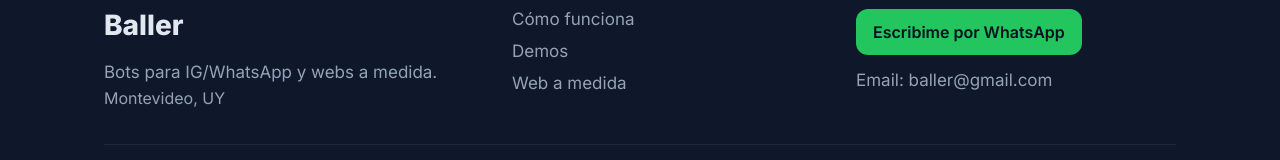
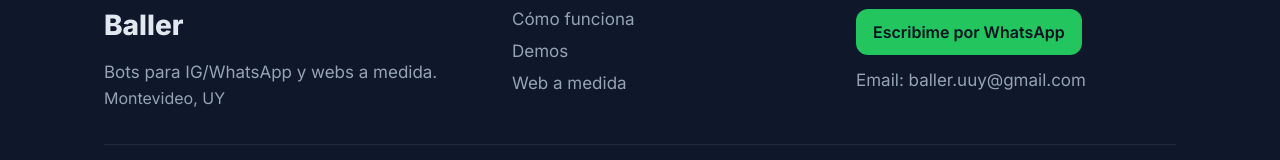
Before and after one commit to JoaquinKarawacki/baller-landing, a React (Vite) app: page / in a window 1280 px wide. Shown: the part 2487-2647 px from the top of the page. Built offline with nearby package versions, Linux system fonts and the light colour scheme.

Commit message:
ajustes gmail

```diff
--- a/src/sections/Footer.tsx
+++ b/src/sections/Footer.tsx
@@ -36,8 +36,8 @@ export default function Footer() {
             </a>
             <p className="footer__muted" style={{ marginTop: "12px" }}>
               Email:{" "}
-              <a className="footer__link" href="mailto:baller@gmail.com">
-                baller@gmail.com
+              <a className="footer__link" href="mailto:baller.uuy@gmail.com">
+                baller.uuy@gmail.com
               </a>
             </p>
           </div>
```
